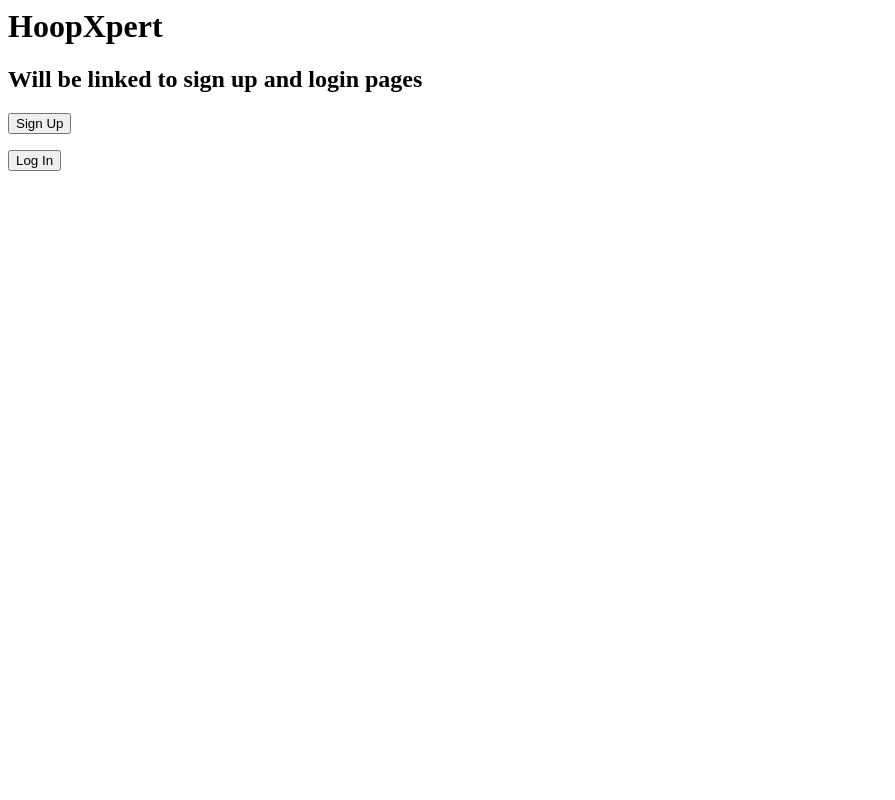
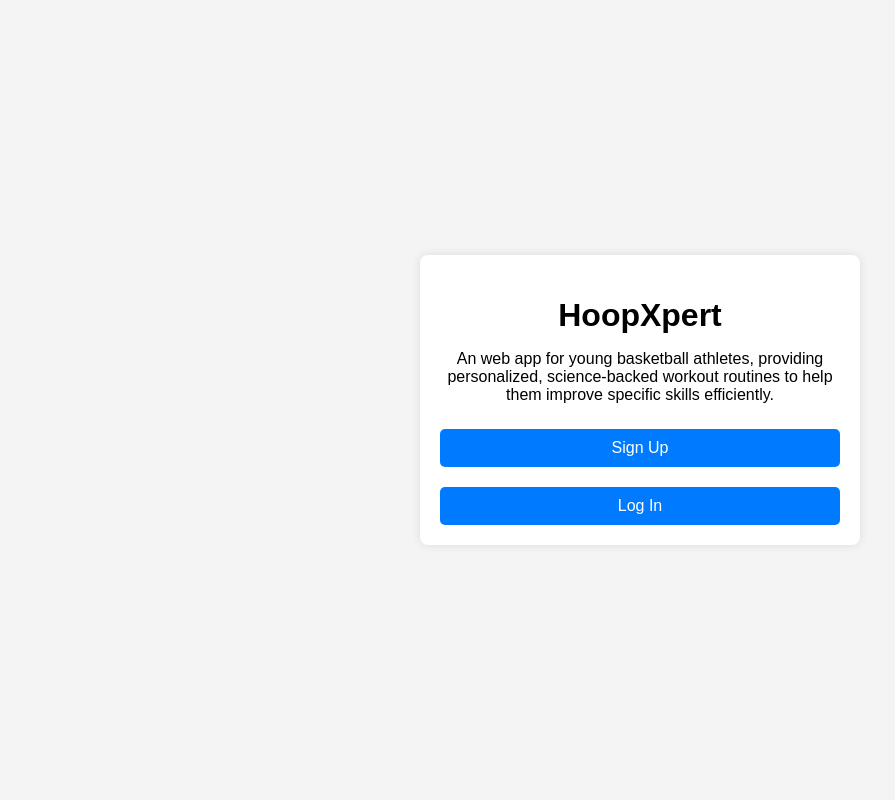
Before and after one commit to lhiguitab/HoopXpert, a Django app: template User/templates/home.html in a window 1280 px wide. Shown: the whole page, without its empty margins (0-895 px from the left). Run offline with Django 5.2, Linux system fonts and the light colour scheme; the template is opened without the code that fills it, so the values that code supplies are empty.

Commit message:
Initial Interface Implemented

```diff
--- a/User/templates/home.html
+++ b/User/templates/home.html
@@ -1,9 +1,65 @@
+<!DOCTYPE html>
+<html lang="en">
+<head>
+    <meta charset="UTF-8">
+    <meta name="viewport" content="width=device-width, initial-scale=1.0">
+    <title>HoopXpert - Home</title>
+    <style>
+        body {
+            font-family: Arial, sans-serif;
+            background-color: #f4f4f4;
+            display: flex;
+            justify-content: center;
+            align-items: center;
+            height: 100vh;
+            margin: 0;
+            flex-direction: column;
+            text-align: center;
+        }
+        .container {
+            background: #fff;
+            padding: 20px;
+            border-radius: 8px;
+            box-shadow: 0 0 10px rgba(0, 0, 0, 0.1);
+            width: 400px;
+        }
+        h1, h2, p {
+            margin-bottom: 15px;
+        }
+        button {
+            width: 100%;
+            padding: 10px;
+            margin-top: 10px;
+            background: #007BFF;
+            color: white;
+            border: none;
+            border-radius: 5px;
+            cursor: pointer;
+            font-size: 16px;
+        }
+        button:hover {
+            background: #0056b3;
+        }
+        .btn-container {
+            display: flex;
+            flex-direction: column;
+            gap: 10px;
+        }
+    </style>
+</head>
+<body>
+    <div class="container">
         <h1>HoopXpert</h1>
-<h2>Will be linked to sign up and login pages</h2>
+        <p>An web app for young basketball athletes, providing personalized, science-backed workout routines to help them improve specific skills efficiently.</p>
 
+        <div class="btn-container">
             <form action="/signup">
                 <button type="submit">Sign Up</button>
             </form>
             <form action="/login">
                 <button type="submit">Log In</button>
             </form>
+        </div>
+    </div>
+</body>
+</html>
```
Also changed, not shown: User/templates/login.html (+61 -0 lines), User/templates/signup.html (+64 -1 lines). Lines whose indentation alone changed are shown as unchanged.
